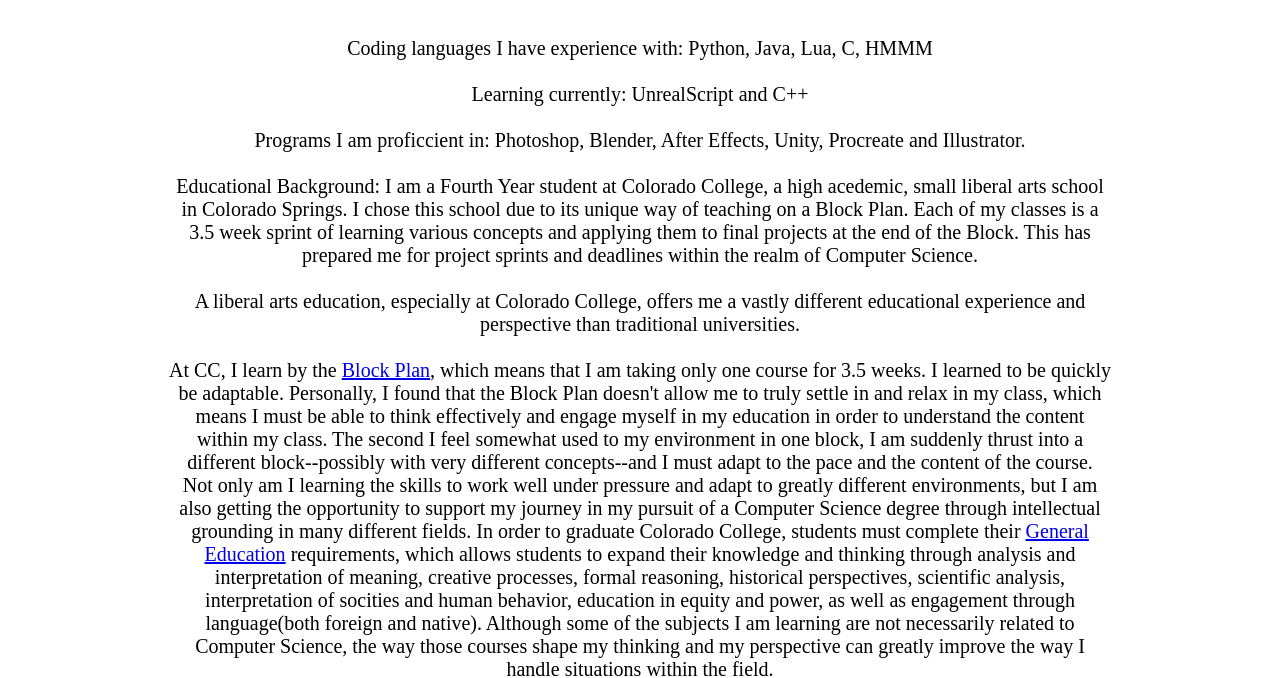
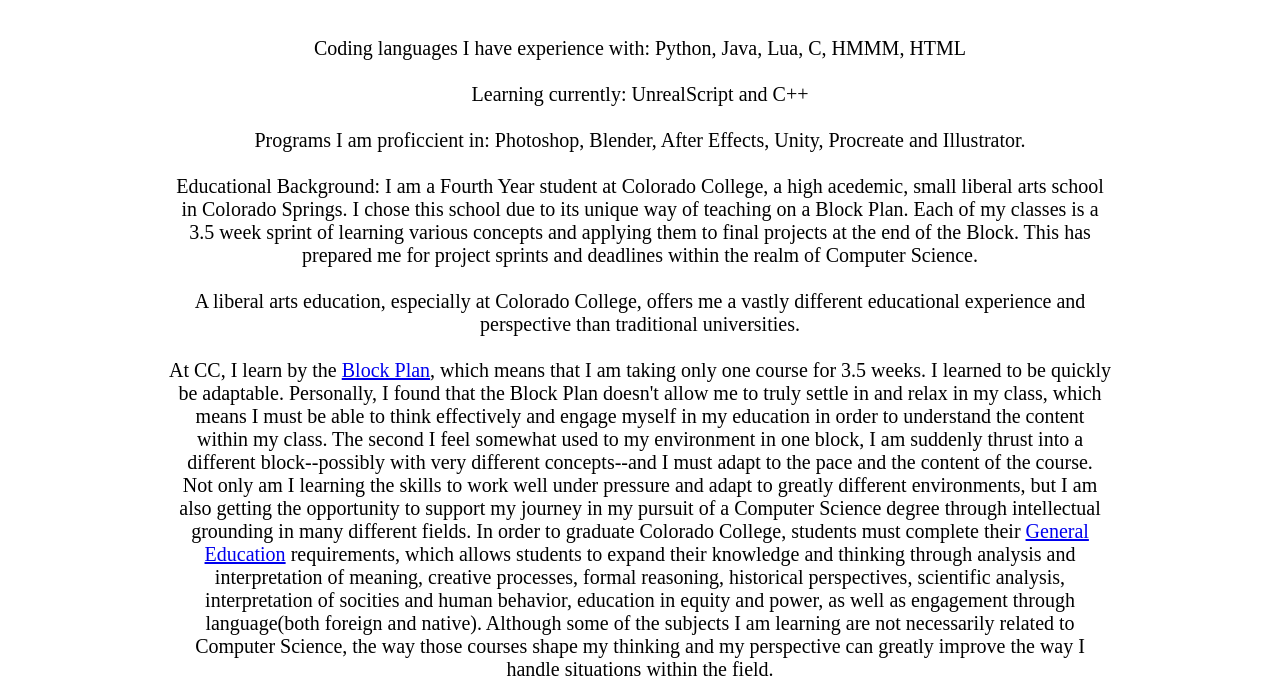
Before and after one commit to Kstuteville/Kstuteville.github.io, a plain HTML site: page experience.html in a window 1280 px wide. Shown: the part 128-806 px from the top of the page. Drawn offline with Linux system fonts and the light colour scheme.

Commit message:
Update experience.html

```diff
--- a/experience.html
+++ b/experience.html
@@ -28,7 +28,7 @@
 
 <p>
 Coding languages I have experience with:
- Python, Java, Lua, C, HMMM
+ Python, Java, Lua, C, HMMM, HTML
  <br>
   <br>
  Learning currently:
```
